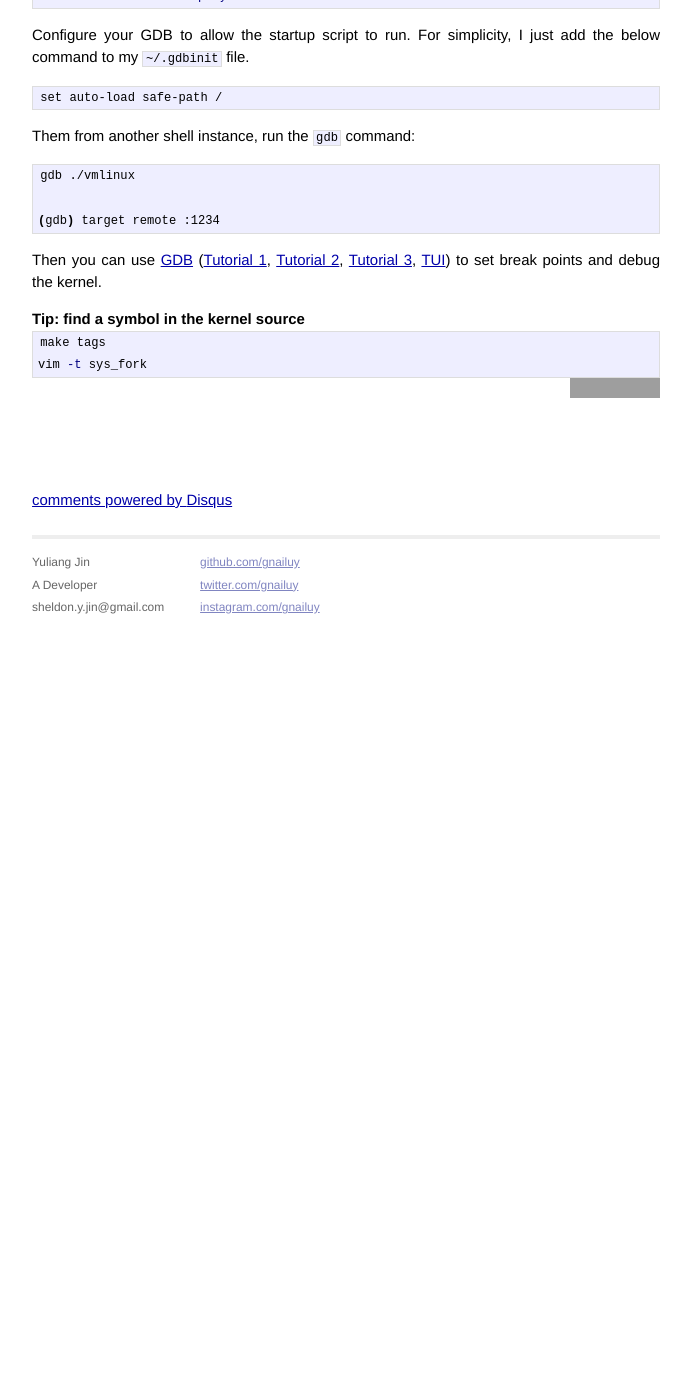
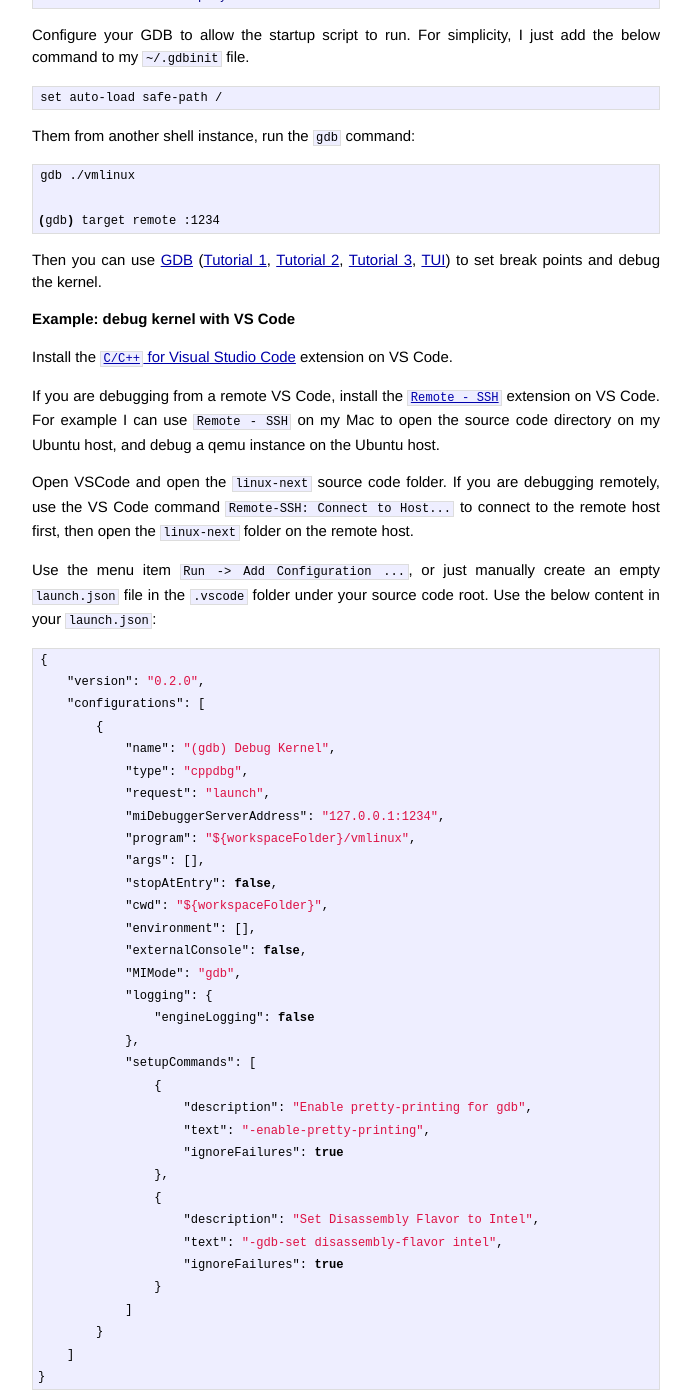
Before and after one commit to gnailuy/gnailuy.com, a Jekyll site: the page built from _posts/2021-12-09-kernel-overview.markdown, in a window 1280 px wide and 1400 px high, scrolled down 5085 px. Shown: the whole window, without its empty margins (294-985 px from the left). Built offline with Jekyll 4.4.1, drawn with Linux system fonts in a browser that asks for light colours; Markdown is read by kramdown in place of the engine named in the settings; comment, search, counter and statistics services are not loaded; before the commit the page ends 5715 px from its top, so only the background shows below that; some of the changed text lies outside the part shown; grey boxes are pictures that could not be loaded.

Commit message:
update post

````diff
--- a/_posts/2021-12-09-kernel-overview.markdown
+++ b/_posts/2021-12-09-kernel-overview.markdown
@@ -276,6 +276,69 @@ gdb ./vmlinux
 
 Then you can use [GDB][gdb] ([Tutorial 1][gdb1], [Tutorial 2][gdb2], [Tutorial 3][gdb3], [TUI][tui]) to set break points and debug the kernel.
 
+### Example: debug kernel with VS Code
+
+Install the [`C/C++` for Visual Studio Code][c-cpp-extension] extension on VS Code.
+
+If you are debugging from a remote VS Code, install the [`Remote - SSH`][remote-ssh] extension on VS Code.
+For example I can use `Remote - SSH` on my Mac to open the source code directory on my Ubuntu host,
+and debug a qemu instance on the Ubuntu host.
+
+Open VSCode and open the `linux-next` source code folder.
+If you are debugging remotely, use the VS Code command `Remote-SSH: Connect to Host...` to connect to the remote host first,
+then open the `linux-next` folder on the remote host.
+
+Use the menu item `Run -> Add Configuration ...`,
+or just manually create an empty `launch.json` file in the `.vscode` folder under your source code root.
+Use the below content in your `launch.json`:
+
+``` json
+{
+    "version": "0.2.0",
+    "configurations": [
+        {
+            "name": "(gdb) Debug Kernel",
+            "type": "cppdbg",
+            "request": "launch",
+            "miDebuggerServerAddress": "127.0.0.1:1234",
+            "program": "${workspaceFolder}/vmlinux",
+            "args": [],
+            "stopAtEntry": false,
+            "cwd": "${workspaceFolder}",
+            "environment": [],
+            "externalConsole": false,
+            "MIMode": "gdb",
+            "logging": {
+                "engineLogging": false
+            },
+            "setupCommands": [
+                {
+                    "description": "Enable pretty-printing for gdb",
+                    "text": "-enable-pretty-printing",
+                    "ignoreFailures": true
+                },
+                {
+                    "description": "Set Disassembly Flavor to Intel",
+                    "text": "-gdb-set disassembly-flavor intel",
+                    "ignoreFailures": true
+                }
+            ]
+        }
+    ]
+}
+```
+
+Then start the kernel you just built in QEMU.
+Remember to use the `-s` option to open the debugger port 1234.
+
+From VS Code, press `F5` to start debugging the kernel.
+Try add a breakpoint in the `__schedule()` function in file `kernel/sched/core.c`,
+the kernel will stop at the breakpoint upon the next scheduling.
+
+<center>
+{% image fullWidth debugging_kernel.png alt="Debugging the Linux kernel in VS Code" %}
+</center>
+
 ### Tip: find a symbol in the kernel source
 
 ``` bash
@@ -299,3 +362,5 @@ vim -t sys_fork
 [gdb2]:                     https://www.cs.cmu.edu/~gilpin/tutorial/
 [gdb3]:                     https://developers.redhat.com/blog/2021/04/30/the-gdb-developers-gnu-debugger-tutorial-part-1-getting-started-with-the-debugger
 [tui]:                      https://sourceware.org/gdb/onlinedocs/gdb/TUI-Keys.html#TUI-Keys
+[c-cpp-extension]:          https://marketplace.visualstudio.com/items?itemName=ms-vscode.cpptools
+[remote-ssh]:               https://marketplace.visualstudio.com/items?itemName=ms-vscode-remote.remote-ssh
````
Also changed, not shown: assets/images/_fullsize/debugging_kernel.png (added).
